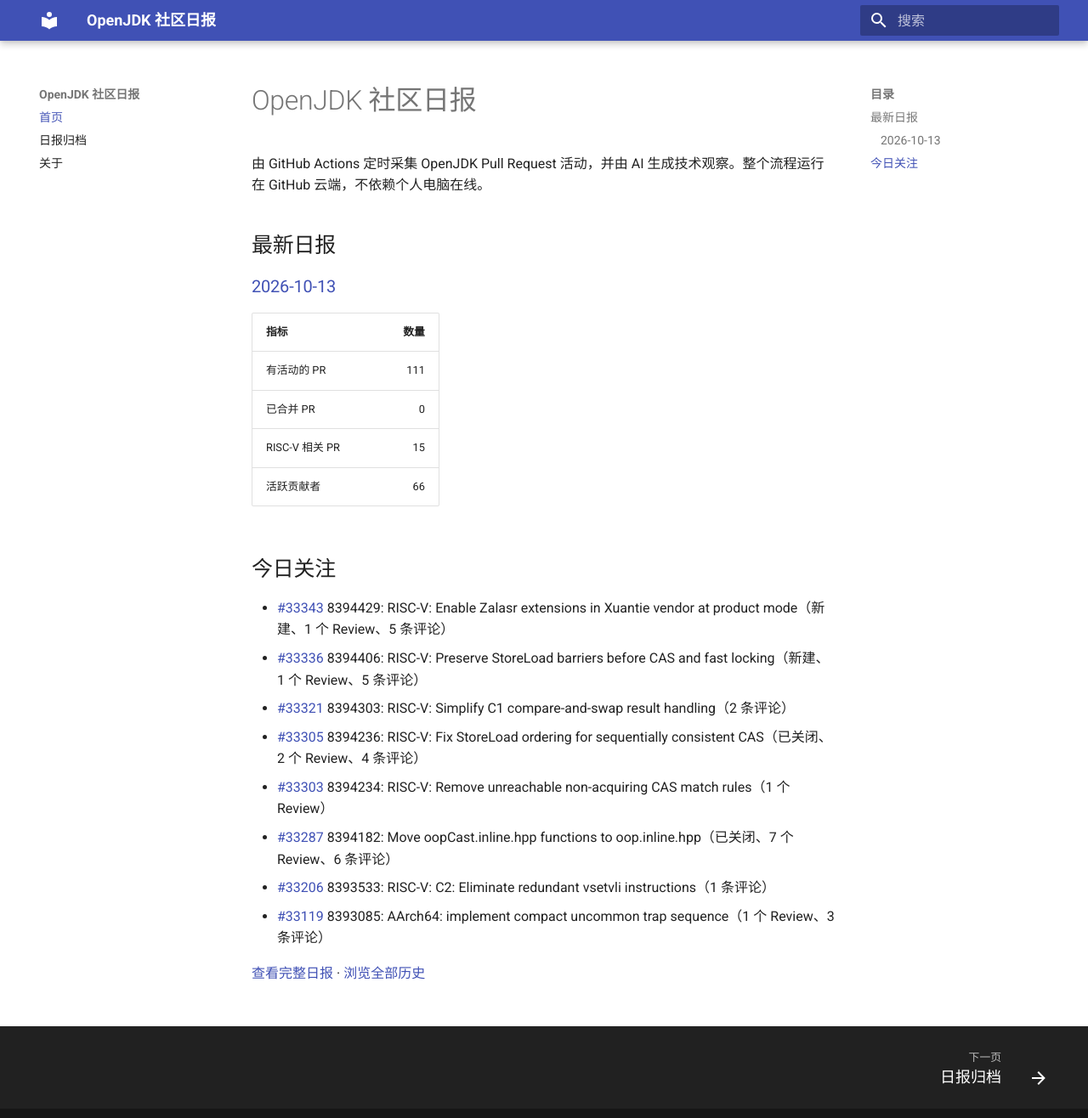
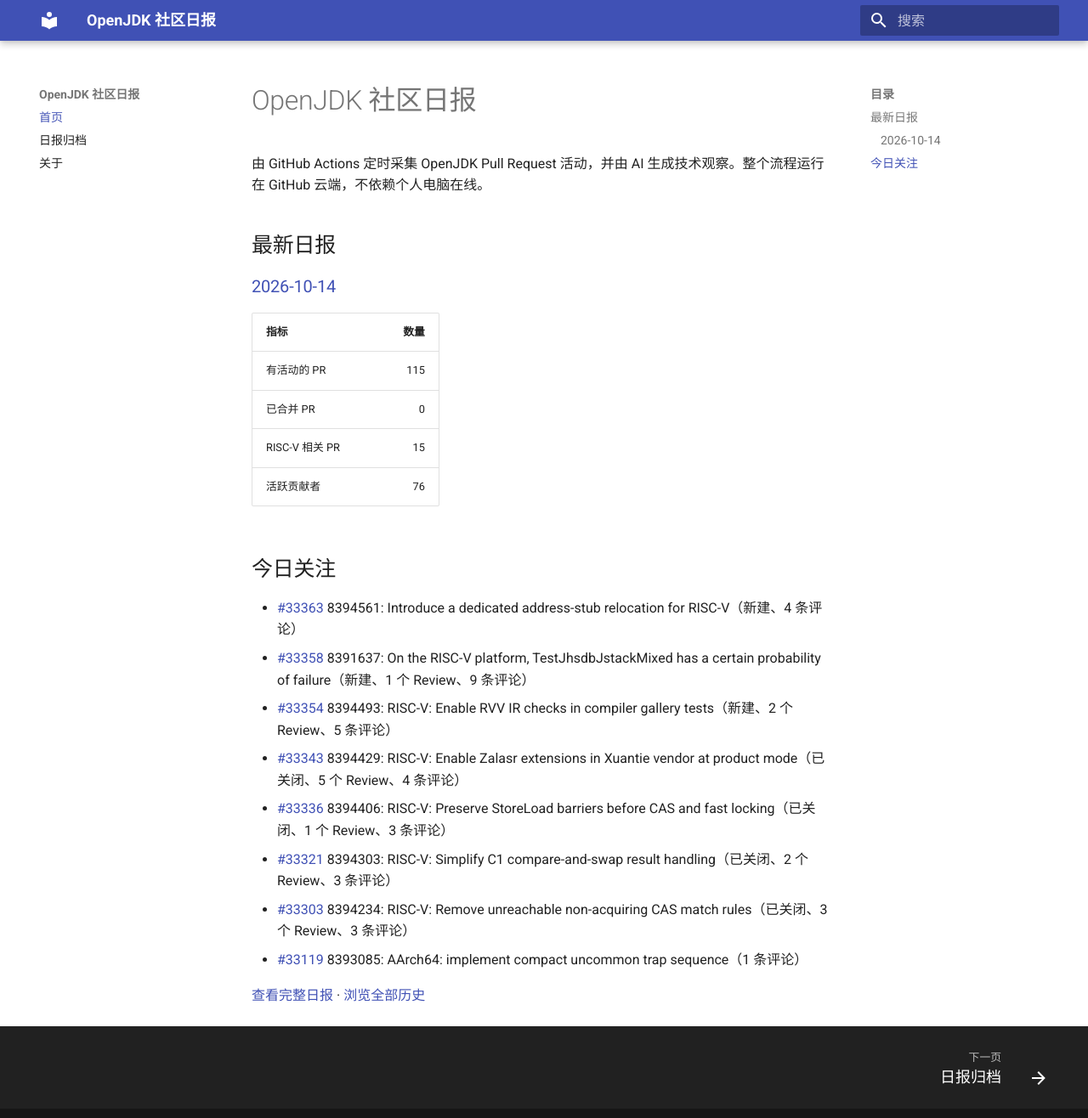
Before and after one commit to DingliZhang/openjdk-daily, an MkDocs documentation site: the page built from docs/index.md, in a window 1280 px wide and 1329 px high. Shown: the top 1316 px of the window at 85% size. Built offline with MkDocs 1.6.1 and Material for MkDocs 9.7.7, drawn with Linux system fonts in a browser that asks for light colours.

Commit message:
report: add OpenJDK daily report

```diff
--- a/docs/index.md
+++ b/docs/index.md
@@ -4,24 +4,24 @@
 
 ## 最新日报
 
-### [2026-10-13](reports/2026/2026-10-13.md)
+### [2026-10-14](reports/2026/2026-10-14.md)
 
 | 指标 | 数量 |
 |---|---:|
-| 有活动的 PR | 111 |
+| 有活动的 PR | 115 |
 | 已合并 PR | 0 |
 | RISC-V 相关 PR | 15 |
-| 活跃贡献者 | 66 |
+| 活跃贡献者 | 76 |
 
 ## 今日关注
 
-- [#33343](https://github.com/openjdk/jdk/pull/33343) 8394429: RISC-V: Enable Zalasr extensions in Xuantie vendor at product mode（新建、1 个 Review、5 条评论）
-- [#33336](https://github.com/openjdk/jdk/pull/33336) 8394406: RISC-V: Preserve StoreLoad barriers before CAS and fast locking（新建、1 个 Review、5 条评论）
-- [#33321](https://github.com/openjdk/jdk/pull/33321) 8394303: RISC-V: Simplify C1 compare-and-swap result handling（2 条评论）
-- [#33305](https://github.com/openjdk/jdk/pull/33305) 8394236: RISC-V: Fix StoreLoad ordering for sequentially consistent CAS（已关闭、2 个 Review、4 条评论）
-- [#33303](https://github.com/openjdk/jdk/pull/33303) 8394234: RISC-V: Remove unreachable non-acquiring CAS match rules（1 个 Review）
-- [#33287](https://github.com/openjdk/jdk/pull/33287) 8394182: Move oopCast.inline.hpp functions to oop.inline.hpp（已关闭、7 个 Review、6 条评论）
-- [#33206](https://github.com/openjdk/jdk/pull/33206) 8393533: RISC-V: C2: Eliminate redundant vsetvli instructions（1 条评论）
-- [#33119](https://github.com/openjdk/jdk/pull/33119) 8393085: AArch64: implement compact uncommon trap sequence（1 个 Review、3 条评论）
+- [#33363](https://github.com/openjdk/jdk/pull/33363) 8394561: Introduce a dedicated address-stub relocation for RISC-V（新建、4 条评论）
+- [#33358](https://github.com/openjdk/jdk/pull/33358) 8391637: On the RISC-V platform, TestJhsdbJstackMixed has a certain probability of failure（新建、1 个 Review、9 条评论）
+- [#33354](https://github.com/openjdk/jdk/pull/33354) 8394493: RISC-V: Enable RVV IR checks in compiler gallery tests（新建、2 个 Review、5 条评论）
+- [#33343](https://github.com/openjdk/jdk/pull/33343) 8394429: RISC-V: Enable Zalasr extensions in Xuantie vendor at product mode（已关闭、5 个 Review、4 条评论）
+- [#33336](https://github.com/openjdk/jdk/pull/33336) 8394406: RISC-V: Preserve StoreLoad barriers before CAS and fast locking（已关闭、1 个 Review、3 条评论）
+- [#33321](https://github.com/openjdk/jdk/pull/33321) 8394303: RISC-V: Simplify C1 compare-and-swap result handling（已关闭、2 个 Review、3 条评论）
+- [#33303](https://github.com/openjdk/jdk/pull/33303) 8394234: RISC-V: Remove unreachable non-acquiring CAS match rules（已关闭、3 个 Review、3 条评论）
+- [#33119](https://github.com/openjdk/jdk/pull/33119) 8393085: AArch64: implement compact uncommon trap sequence（1 条评论）
 
-[查看完整日报](reports/2026/2026-10-13.md) · [浏览全部历史](reports/index.md)
+[查看完整日报](reports/2026/2026-10-14.md) · [浏览全部历史](reports/index.md)
```
Also changed, not shown: docs/reports/2026/2026-10-14.md (added, +228 -0 lines), docs/reports/index.md (+2 -1 lines), 2 other files.
